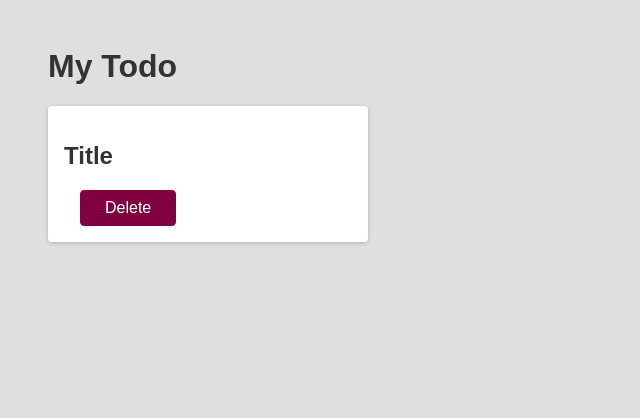
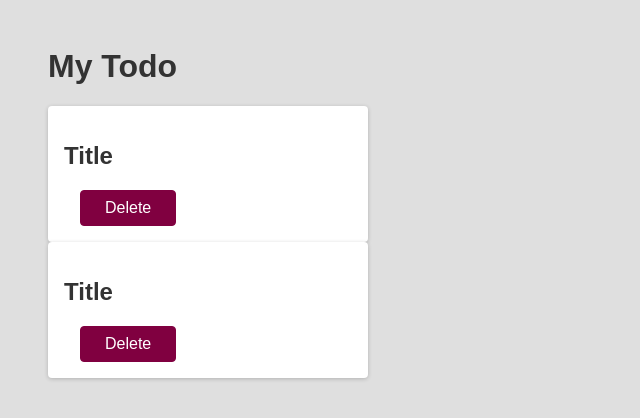
Before and after one commit to saturdayclass/react-meetup-app, a React (Create React App) app: page / in a window 1280 px wide. Shown: the top 418 px of the page, without its empty margins (0-640 px from the left). Built offline with nearby package versions, Linux system fonts and the light colour scheme.

Commit message:
update: added component

```diff
--- a/src/App.js
+++ b/src/App.js
@@ -1,13 +1,10 @@
+import Todo from './components/Todo';
 function App() {
   return (
     <div>
       <h1>My Todo</h1>
-      <div className="card">
-        <h2>Title</h2>
-        <div className="action">
-          <button className="btn">Delete</button>
-        </div>
-      </div>
+      <Todo />
+      <Todo />
     </div>
   );
 }
--- /dev/null
+++ b/src/components/Todo.js
@@ -0,0 +1,12 @@
+function Todo() {
+  return (
+    <div className="card">
+      <h2>Title</h2>
+      <div className="action">
+        <button className="btn">Delete</button>
+      </div>
+    </div>
+  );
+}
+
+export default Todo;
```
